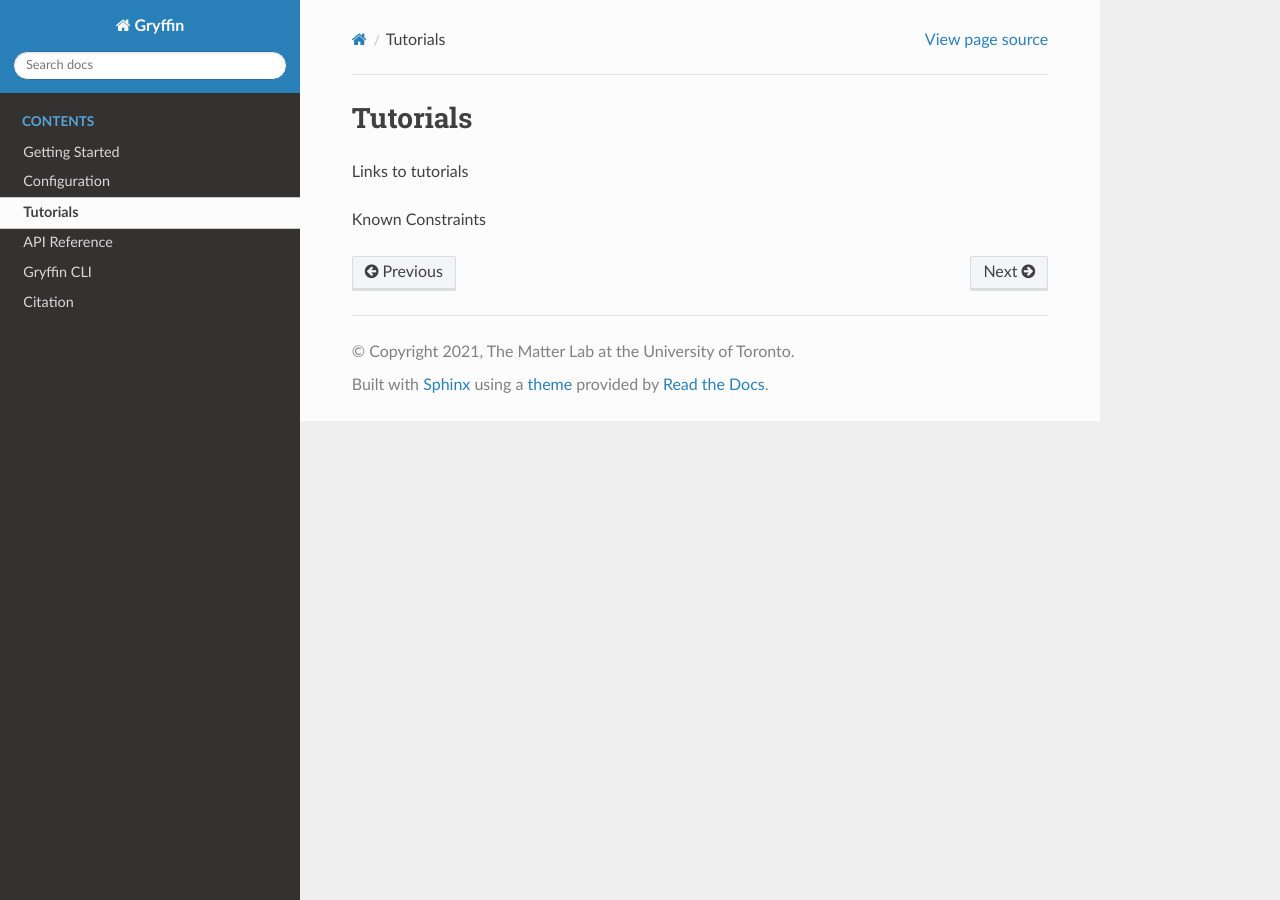
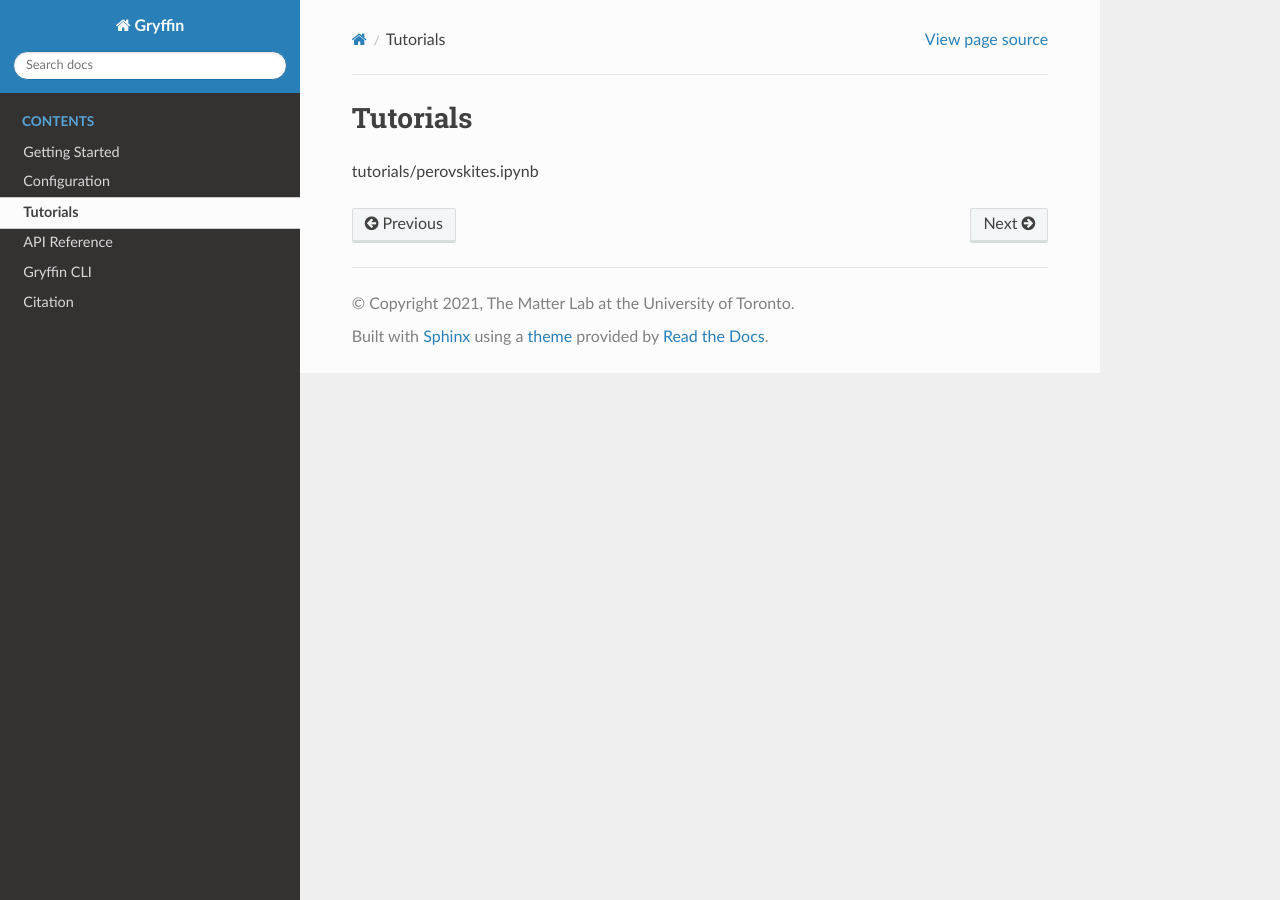
Before and after one commit to aspuru-guzik-group/gryffin, a Sphinx documentation site: the page built from docs/source/tutorial.rst, in a window 1280 px wide. Built offline with Sphinx 7.4.7 and the Read the Docs theme 2.0.0, drawn with Linux system fonts in a browser that asks for light colours.

Commit message:
Add notebook to docs

```diff
--- a/docs/source/tutorial.rst
+++ b/docs/source/tutorial.rst
@@ -1,6 +1,4 @@
 Tutorials
 =========
 
-Links to tutorials
-
-Known Constraints
+tutorials/perovskites.ipynb
```
Also changed, not shown: docs/source/tutorials/perovskites.ipynb (added).
